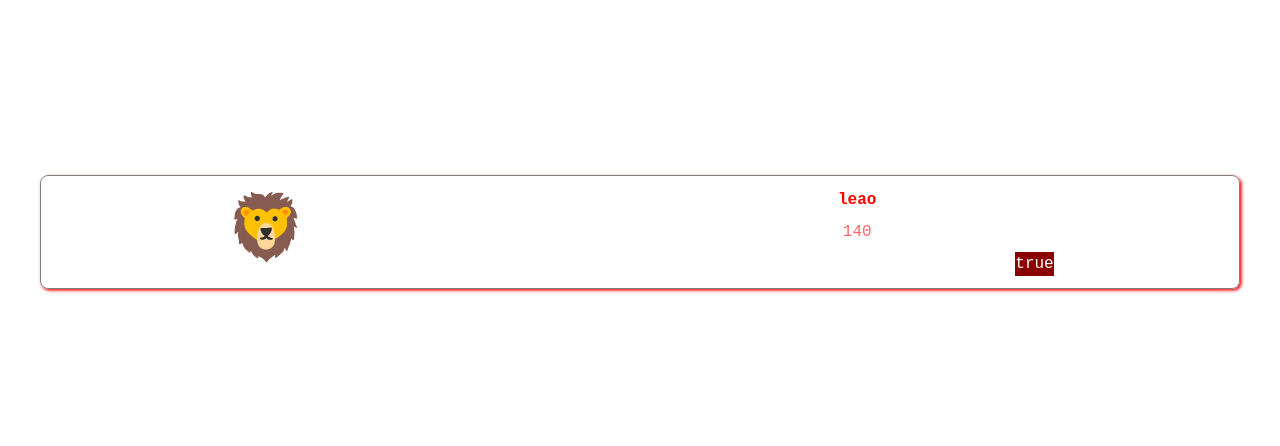
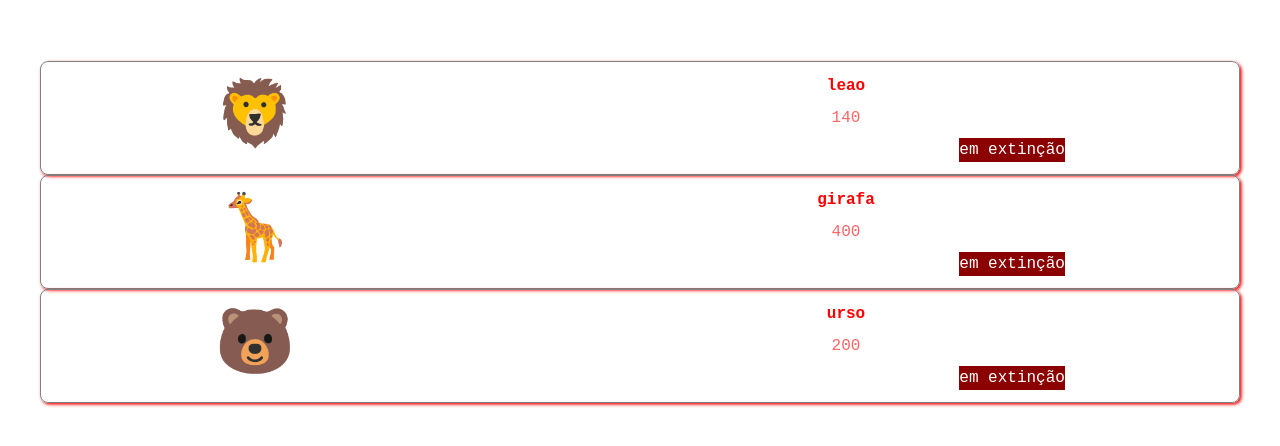
Before and after one commit to ufjf-dcc207/ufjf-dcc207-2024-3-a-atv03-isaac-kapela, a React (Vite) app: page / in a window 1280 px wide. Shown: the part 168-614 px from the top of the page. Built offline with nearby package versions, Linux system fonts and the light colour scheme.

Commit message:
add mais animais

```diff
--- a/src/Animal.tsx
+++ b/src/Animal.tsx
@@ -1,18 +1,24 @@
 import "./Animal.css";
 
-interface AnimalProps{
-    icone:string;
+interface AnimalProps {
+    icone: string;
     nome: string;
     peso: number;
     extincao: boolean;
 }
 
-export default function ({icone, nome, peso, extincao}: AnimalProps) {
+export default function ({ icone, nome, peso, extincao }: AnimalProps) {
     return <div className="animal">
-    <div className="icone">{icone}</div>
-    <div className="nome">{nome}</div>
-    <div className="peso">{peso.toLocaleString()}</div>
-    <div className="extincao">{extincao ? "true" : "false"}</div>
+        <div className="icone">{icone}</div>
+        <div className="nome">{nome}</div>
+        {peso > 0.0 ?
+
+            <div className="peso">{peso.toLocaleString()}</div>
+            :
+            <div className="peso">Desconhecido</div>
+        }
+
+        <div className="extincao">{extincao ? "em extinção" : "não esta em extinção"}</div>
 
 
     </div>;
--- a/src/App.tsx
+++ b/src/App.tsx
@@ -9,6 +9,8 @@ function App() {
       <div className='app'>
 
         <Animal icone="🦁" nome ="leao" peso={140} extincao={true} ></Animal>
+        <Animal icone='🦒' nome= "girafa" peso={400} extincao={true}></Animal>
+        <Animal icone="🐻" nome="urso" peso={200} extincao={true}></Animal>
 
       </div>
     </>
```
